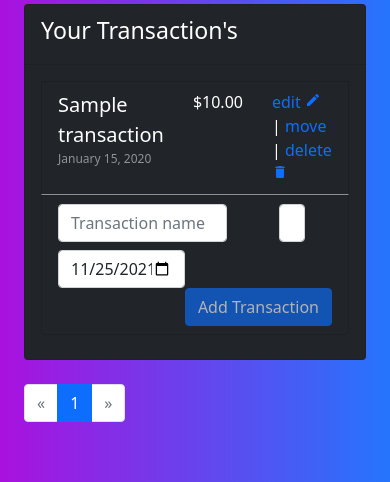
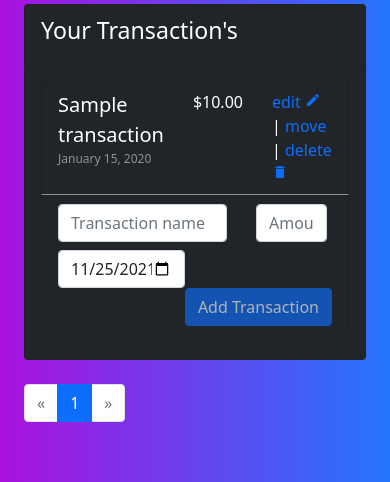
Before and after one commit to niklasbaumgardner/FinancialApp, a Flask app: page /view_budget/1 in a window 390 px wide. Shown: the part 230-712 px from the top of the page. Run offline with Flask 2, Linux system fonts and the light colour scheme; a user stored in the database is signed in; tables that the repository leaves empty hold one stand-in row (values such as "Sample post").

Commit message:
better amount width for mobile viewbudget

```diff
--- a/finapp/templates/viewbudget.html
+++ b/finapp/templates/viewbudget.html
@@ -208,7 +208,7 @@
                                 </div>
                                 <div class="col">
                                     <div class="d-flex justify-content-center">
-                                        <input class="form-control w-25" type="text" form="addTransaction" id="amount" name="amount" placeholder="Amount" required>
+                                        <input class="form-control w-25 amount-input" type="text" form="addTransaction" id="amount" name="amount" placeholder="Amount" required>
                                     </div>
                                 </div>
                                 <div class="col text-white">
```
